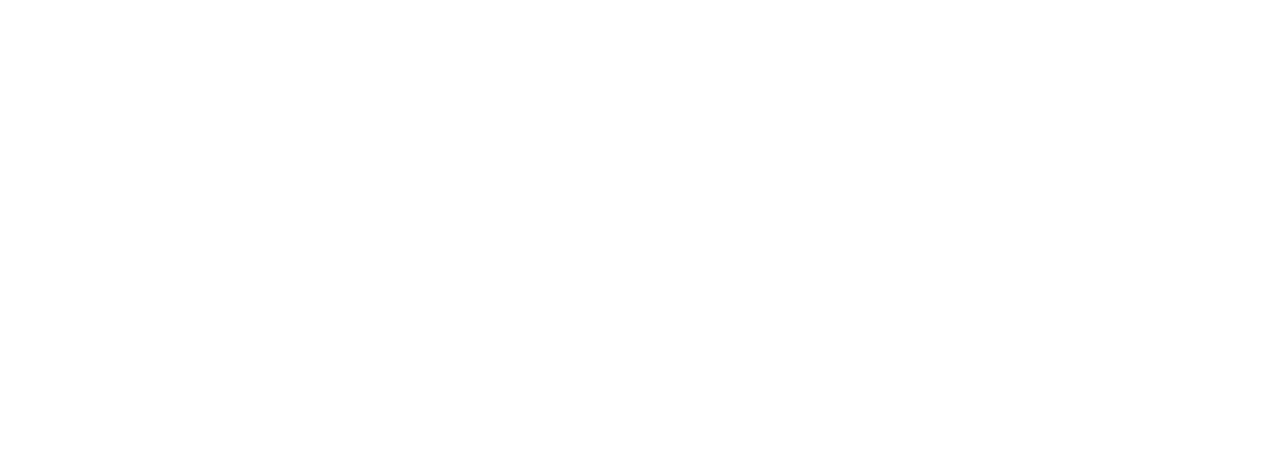
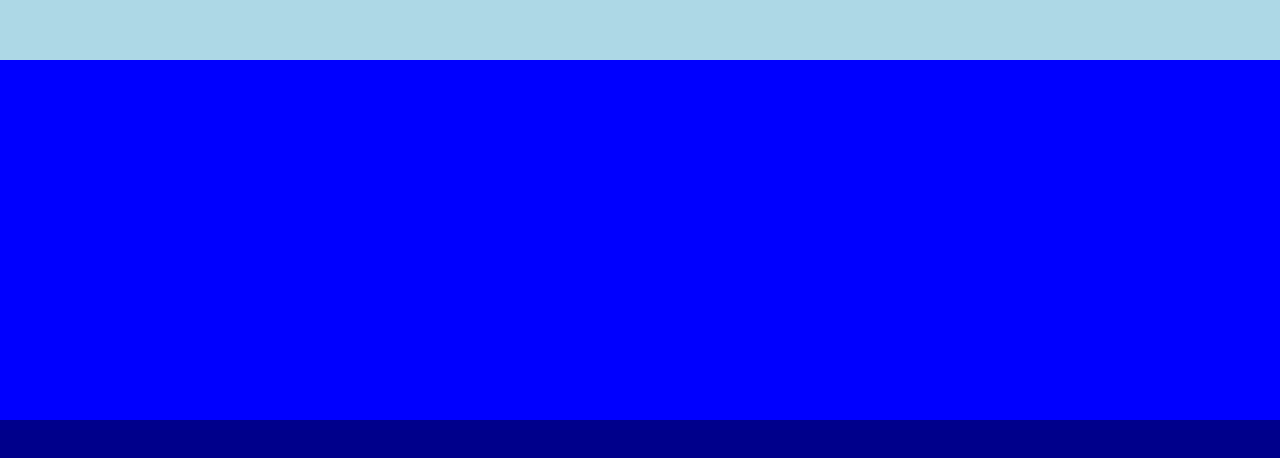
Before and after one commit to rhonvyramos/portfolio-with-react, a React (Create React App) app: page / in a window 1280 px wide. Shown: the part 300-758 px from the top of the page. Built offline with nearby package versions, Linux system fonts and the light colour scheme.

Commit message:
added basic styling to App js

```diff
--- a/src/App.css
+++ b/src/App.css
@@ -1,38 +1,23 @@
-.App {
-  text-align: center;
+#content_body {
+  display: flex;
+  flex-direction: column;
+  justify-content: center;
+  height: 1080px;
 }
 
-.App-logo {
-  height: 40vmin;
-  pointer-events: none;
+#body_header, #body_main, #body_footer {
+  height: 34%;
+  width: 100%;
 }
 
-@media (prefers-reduced-motion: no-preference) {
-  .App-logo {
-    animation: App-logo-spin infinite 20s linear;
-  }
+#body_header {
+  background-color: lightblue;
 }
 
-.App-header {
-  background-color: #282c34;
-  min-height: 100vh;
-  display: flex;
-  flex-direction: column;
-  align-items: center;
-  justify-content: center;
-  font-size: calc(10px + 2vmin);
-  color: white;
+#body_main {
+  background-color: blue;
 }
 
-.App-link {
-  color: #61dafb;
+#body_footer {
+  background-color: darkblue;
 }
-
-@keyframes App-logo-spin {
-  from {
-    transform: rotate(0deg);
-  }
-  to {
-    transform: rotate(360deg);
-  }
-}
```
Also changed, not shown: src/App.js (+1 -18 lines).
